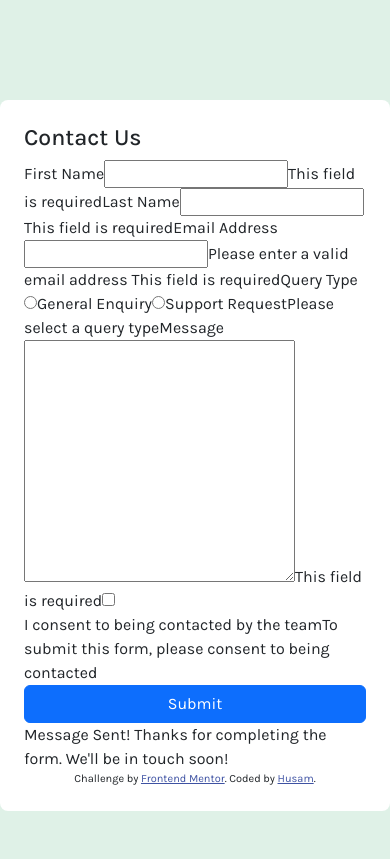
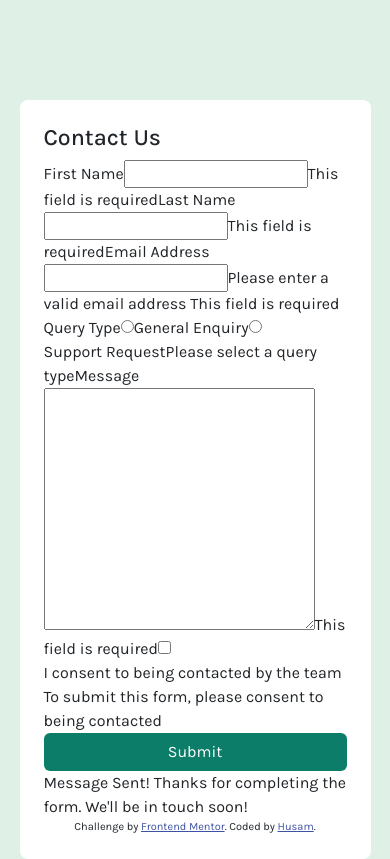
Before and after one commit to husamXA1/contact-form, a React (Vite) app: page / in a window 390 px wide. Built offline with nearby package versions, Linux system fonts and the light colour scheme; the HTML template or start-up script is replaced by a standard one.

Commit message:
implemented responsive button

```diff
--- a/src/App.css
+++ b/src/App.css
@@ -20,11 +20,22 @@ body {
   font-family: "Karla", sans-serif;
 }
 
+/* .btn {
+  outline: none;
+  border: none;
+} */
+
 /* Contact Form */
 .contact-form {
+  width: 90%;
   max-width: 800px;
   background-color: hsl(0, 0%, 100%);
   margin-top: 100px;
+}
+
+.contact-form .btn {
+  background-color: hsl(169, 82%, 27%);
+  color: hsl(0, 0%, 100%);
 }
 
 /* Attribution */
--- a/src/components/ContactForm.tsx
+++ b/src/components/ContactForm.tsx
@@ -1,6 +1,6 @@
 export default function ContactForm() {
     return (
-        <form className="contact-form container p-4 rounded-3">
+        <div className="contact-form container p-4 rounded-3">
             <h3>Contact Us</h3>
 
             <label htmlFor="fname">First Name</label>
@@ -32,7 +32,7 @@ export default function ContactForm() {
             <label htmlFor="consent">I consent to being contacted by the team</label>
             To submit this form, please consent to being contacted
 
-            <button className="btn btn-primary w-100">Submit</button>
+            <button className="btn w-100">Submit</button>
 
             Message Sent!
             Thanks for completing the form. We'll be in touch soon!
@@ -41,6 +41,6 @@ export default function ContactForm() {
                 Challenge by <a href="https://www.frontendmentor.io?ref=challenge">Frontend Mentor</a>.
                 Coded by <a href="#">Husam</a>.
             </div>
-        </form>
+        </div>
     )
 }
```
